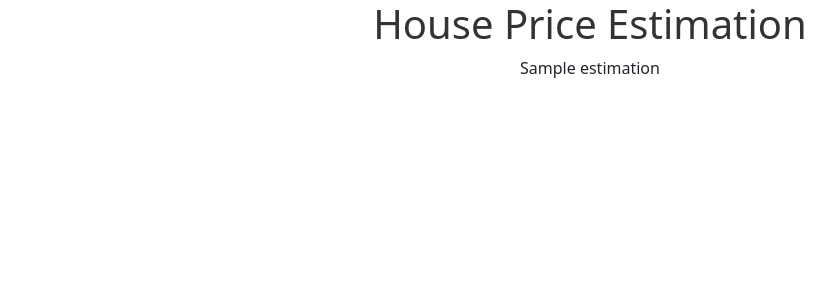
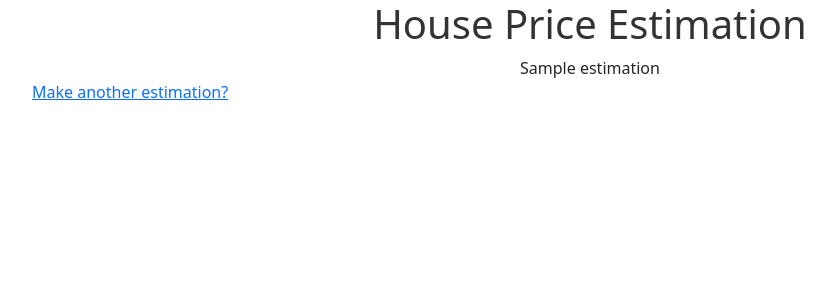
Before and after one commit to mgibson43/House-Price-Estimator, a Django app: template PriceEstimator/estimator/templates/estimator/estimation.html in a window 1280 px wide. Shown: the top 300 px of the page, without its empty margins (50-885 px from the left). Run offline with Django 3.2, Linux system fonts and the light colour scheme; the template is opened without the code that fills it: most values are stand-ins (such as "Sample title", 1, 10 or a date in 2020); parts of the project's set-up code (start-up, migrations or seed data) failed here and were passed over.

Commit message:
Update: Added link to main page on estimation page

```diff
--- a/PriceEstimator/estimator/templates/estimator/estimation.html
+++ b/PriceEstimator/estimator/templates/estimator/estimation.html
@@ -20,6 +20,10 @@
       <div class="d-flex justify-content-center">
         {{ estimation }}
       </div>
+
+      <div>
+        <a href="{% url 'index' %}">Make another estimation?</a>
+      </div>
     </div>
     <script src="{% static 'js/index.js' %}"></script>
   </body>
```
